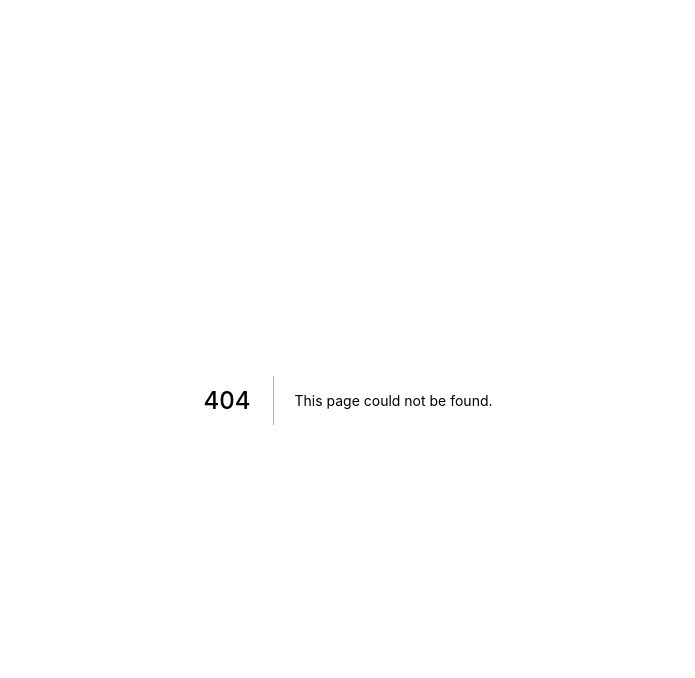
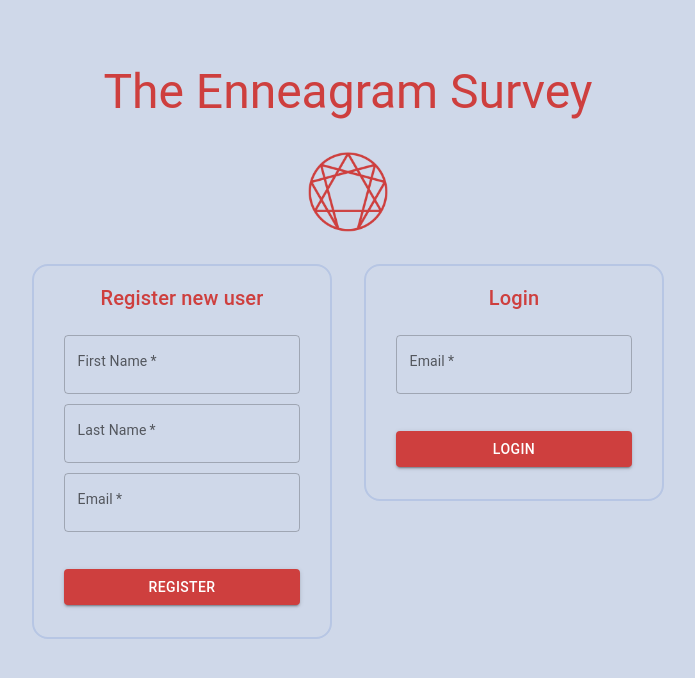
Before and after one commit to amaranthaceae-rfp56/enneagram, a Next.js app: page /user/registration in a window 1280 px wide. Before the commit this address had no page. Shown: the top 678 px of the page, without its empty margins (292-987 px from the left). Built offline with nearby package versions, Linux system fonts and the light colour scheme.

Commit message:
styled registration and test index pages

```diff
--- a/next.config.js
+++ b/next.config.js
@@ -5,7 +5,7 @@ const nextConfig = {
     return [
       {
         source: '/',
-        destination: '/user/register',
+        destination: '/user/registration',
         permanent: true,
       },
     ]
--- a/pages/_app.tsx
+++ b/pages/_app.tsx
@@ -4,6 +4,7 @@ import '../styles/globals.css'
 import type { AppProps } from 'next/app'
 import axios from 'axios';
 import theme from '../src/theme';
+
 
 axios.defaults.baseURL = 'https://enneagram-server.herokuapp.com/';
 // axios.defaults.baseURL = 'http://localhost:3002';
@@ -12,9 +13,11 @@ function MyApp({ Component, pageProps }: AppProps) {
   return (
     <>
       <ThemeProvider theme={theme}>
+
         <QuestionsProvider>
           <Component {...pageProps} />
         </QuestionsProvider>
+
       </ThemeProvider>
     </>
   )
--- /dev/null
+++ b/pages/user/registration.module.css
@@ -0,0 +1,11 @@
+.userInput {
+  width: 50%;
+  margin: 5;
+}
+
+.userInput.MuiInputLabel-outlined {
+  color: '#ffffff' !important ;
+  font-size: 4 !important;
+}
+
+/* style: { fontSize: 14, color: "primary" } */
--- a/pages/user/register.tsx
+++ b/pages/user/registration.tsx
@@ -5,6 +5,7 @@ import Image from 'next/image'
 import { Container, Button, Box, TextField, Typography } from '@mui/material'
 import axios from 'axios'
 import logo from '../../assets/eneagrama.png'
+import styles from './registration.module.css'
 
 
 type RegisterProps = {
@@ -46,7 +47,7 @@ const Register = () => {
 
   return (
 
-    <Container maxWidth='lg'>
+    <Container maxWidth='xl'>
       <Box component='header'
         sx={{
           display: 'flex',
@@ -57,6 +58,7 @@ const Register = () => {
         <Typography
           color='primary'
           variant='h3'
+          align='center'
           className='title'>
           The Enneagram Survey
         </Typography>
@@ -78,6 +80,8 @@ const Register = () => {
       <Box
         sx={{
           display: 'flex',
+          flexWrap: 'wrap',
+          alignItems: 'flex-start',
           justifyContent: 'center',
           m: 2,
         }}
@@ -85,12 +89,14 @@ const Register = () => {
         <Box
           component='form'
           sx={{
+            border: 2,
             borderRadius: 4,
+            borderColor: 'secondary.main',
             display: 'flex',
             flexDirection: 'column',
             alignItems: 'center',
-            maxWidth: 400,
-            backgroundColor: "secondary.main",
+            width: 300,
+            // backgroundColor: "secondary.main",
             m: 2,
             // '& > :not(style)': { m: 1, width: '25ch' },
           }}
@@ -100,7 +106,7 @@ const Register = () => {
         >
           <Typography sx={{ my: 2 }}
             color='primary'
-            variant='h5'
+            variant='h6'
             align='center'
             className='title'>
             Register new user
@@ -110,17 +116,17 @@ const Register = () => {
             id="firstName"
             label="First Name"
             variant="outlined"
-            style={{ width: '70%', margin: 5 }}
-            inputProps={{ style: { fontSize: 18, color: '#494f5b' } }}
-            InputLabelProps={{ style: { fontSize: 14, color: "primary" } }}
+            style={{ width: '80%', margin: 5 }}
+            InputProps={{ style: { fontSize: 18, color: '#494f5b' } }}
+            InputLabelProps={{ style: { fontSize: 14 } }}
           />
           <TextField
             required
             id="lastName"
             label="Last Name"
             variant="outlined"
-            style={{ width: '70%', margin: 5 }}
-            inputProps={{ style: { fontSize: 18, color: '#494f5b' } }}
+            style={{ width: '80%', margin: 5 }}
+            InputProps={{ style: { fontSize: 18, color: '#494f5b' } }}
             InputLabelProps={{ style: { fontSize: 14 } }}
           />
           <TextField
@@ -128,12 +134,12 @@ const Register = () => {
             id="email"
             label="Email"
             variant="outlined"
-            style={{ width: '70%', margin: 5 }}
-            inputProps={{ style: { fontSize: 18, color: '#494f5b' } }}
+            style={{ width: '80%', margin: 5 }}
+            InputProps={{ style: { fontSize: 18, color: '#494f5b' } }}
             InputLabelProps={{ style: { fontSize: 14 } }}
           />
           <Button sx={{ my: 4 }}
-            style={{ width: '70%' }}
+            style={{ width: '80%' }}
             color="primary"
             type="submit"
             variant="contained">
@@ -143,12 +149,14 @@ const Register = () => {
         <Box
           component="form"
           sx={{
+            border: 2,
             borderRadius: 4,
+            borderColor: 'secondary.main',
             display: 'flex',
             flexDirection: 'column',
             alignItems: 'center',
-            maxWidth: 400,
-            backgroundColor: "secondary.main",
+            width: 300,
+            // backgroundColor: "secondary.main",
             m: 2,
           }}
           noValidate
@@ -157,7 +165,7 @@ const Register = () => {
         >
           <Typography sx={{ my: 2 }}
             color='primary'
-            variant='h5'
+            variant='h6'
             align='center'
             className='title'>
             Login
@@ -167,12 +175,12 @@ const Register = () => {
             id="email"
             label="Email"
             variant="outlined"
-            style={{ width: '70%', margin: 5 }}
+            style={{ width: '80%', margin: 5 }}
             inputProps={{ style: { fontSize: 18, color: '#494f5b' } }}
             InputLabelProps={{ style: { fontSize: 14 } }}
           />
           <Button sx={{ my: 4 }}
-            style={{ width: '70%' }}
+            style={{ width: '80%' }}
             color="primary"
             type="submit"
             variant="contained">
--- a/styles/globals.css
+++ b/styles/globals.css
@@ -1,5 +1,6 @@
 html,
 body {
+  background-color: #cfd8e9;
   padding: 0;
   margin: 0;
   font-family: -apple-system, BlinkMacSystemFont, Segoe UI, Roboto, Oxygen,
```
Also changed, not shown: components/RegistrationTextField.tsx (added, +21 -0 lines), pages/test/index.tsx (+70 -16 lines), pages/test/results.tsx (+1 -1 lines).
